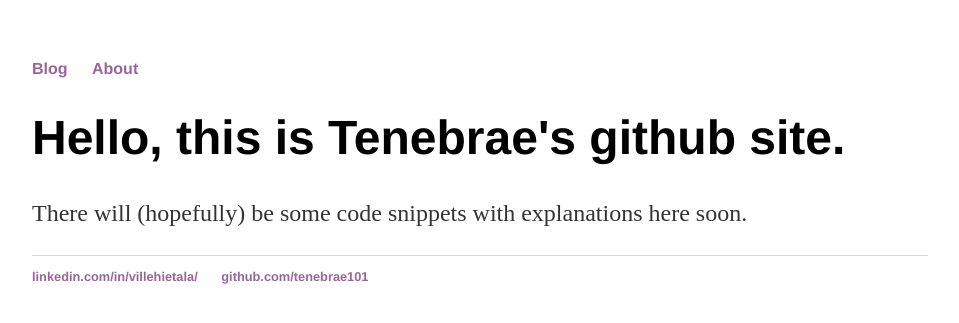
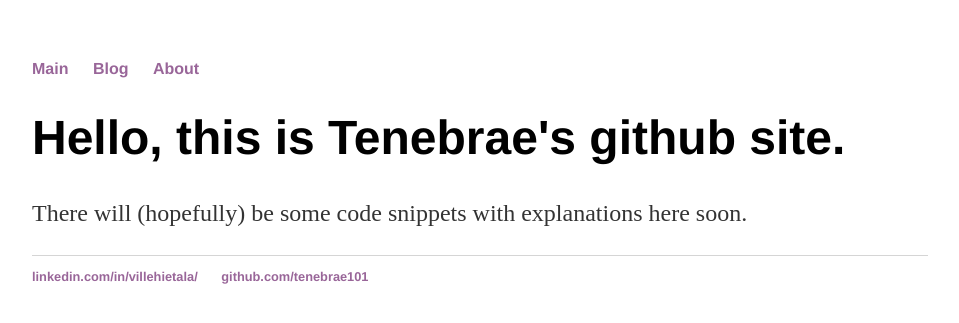
Before and after one commit to tenebrae101/tenebrae101.github.io, a Jekyll site: the page built from index.html, in a window 1280 px wide. Shown: the top 323 px of the page, without its empty margins (160-1119 px from the left). Built offline with Jekyll 4.4.1, drawn with Linux system fonts in a browser that asks for light colours.

Commit message:
Create default.html

```diff
--- a/_layouts/default.html
+++ b/_layouts/default.html
@@ -7,6 +7,7 @@
 		<body>
 			<nav>
 	    		<ul>
+	        		<li><a href="/">Main</a></li>
 	        		<li><a href="/blog">Blog</a></li>
 		        	<li><a href="/about">About</a></li>
 	    		</ul>
```
